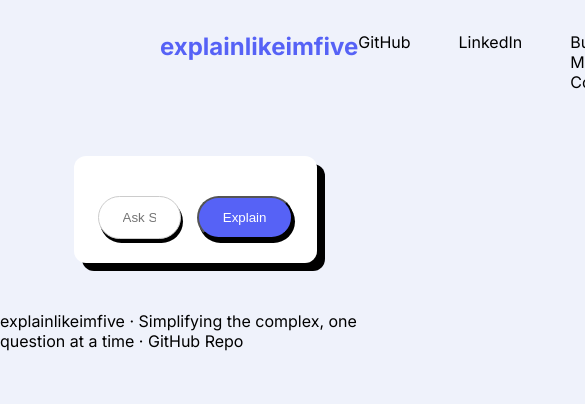
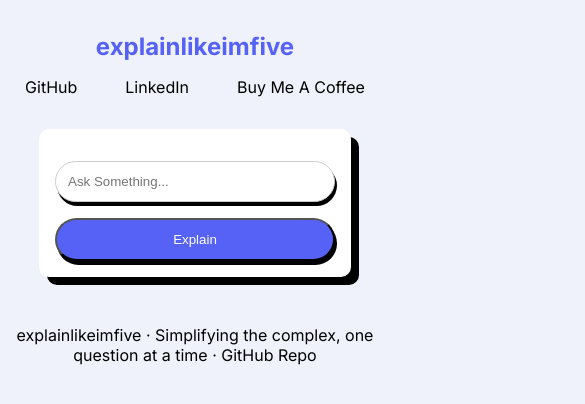
Before and after one commit to ebinjosey/eli5, a plain HTML site: page index.html in a window 390 px wide. Shown: the top 404 px of the page, 585 px wide, since content can reach past the window. Drawn offline with Linux system fonts and the light colour scheme.

Commit message:
Update styles.css

```diff
--- a/styles.css
+++ b/styles.css
@@ -108,3 +108,63 @@
 .footer-link:hover {
     color: var(--primary);
 }
+
+/* MOBILE RESPONSIVENESS */
+
+@media (max-width: 768px) {
+    /* HEADER */
+    .site-header {
+      flex-direction: column;
+      padding: 1rem;
+      align-items: center;
+    }
+
+    * {
+        box-sizing: border-box;
+    }
+
+    .logo {
+      font-size: 1.5rem;
+      text-align: center;
+      padding: 1rem;
+    }
+
+    /* CHAT CONTAINER */
+    .main-chat-container {
+      width: 80%;
+      max-width: 500px;
+      padding: 1rem;
+      margin: 1rem auto;
+      border-radius: 10px;
+    }
+
+    /* INPUT CONTAINER */
+    .input-container {
+      flex-direction: column;
+      gap: 0.5rem;
+      width: 100%
+    }
+
+    #user-input {
+      width: 100%;
+      padding: 0.75rem;
+      margin-bottom: 0.5rem;
+    }
+
+    #send-btn {
+      width: 100%;
+      padding: 0.75rem;
+    }
+
+    /* FOOTER */
+    .site-footer {
+      flex-direction: column;
+      align-items: center;
+      text-align: center;
+      padding: 1rem;
+    }
+
+    .footer-link {
+      margin-top: 0.5rem;
+    }
+}
```
